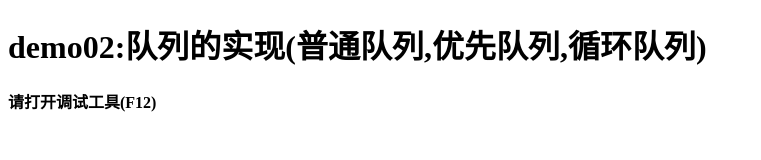
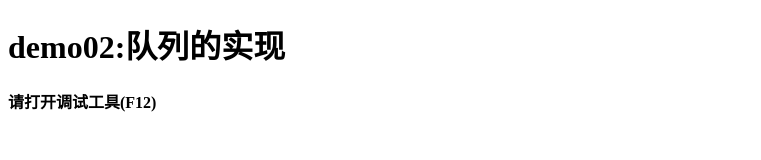
Before and after one commit to JimmeyCheung/data-structure-demo, a plain HTML site: page demo02/index.html in a window 1280 px wide. Shown: the whole page, without its empty margins (0-761 px from the left). Drawn offline with Linux system fonts and the light colour scheme.

Commit message:
队列实现

```diff
--- a/demo02/index.html
+++ b/demo02/index.html
@@ -6,7 +6,7 @@
   </head>
 
   <body>
-    <h1>demo02:队列的实现(普通队列,优先队列,循环队列)</h1>
+    <h1>demo02:队列的实现</h1>
     <h4>请打开调试工具(F12)</h4>
   </body>
 </html>
```
